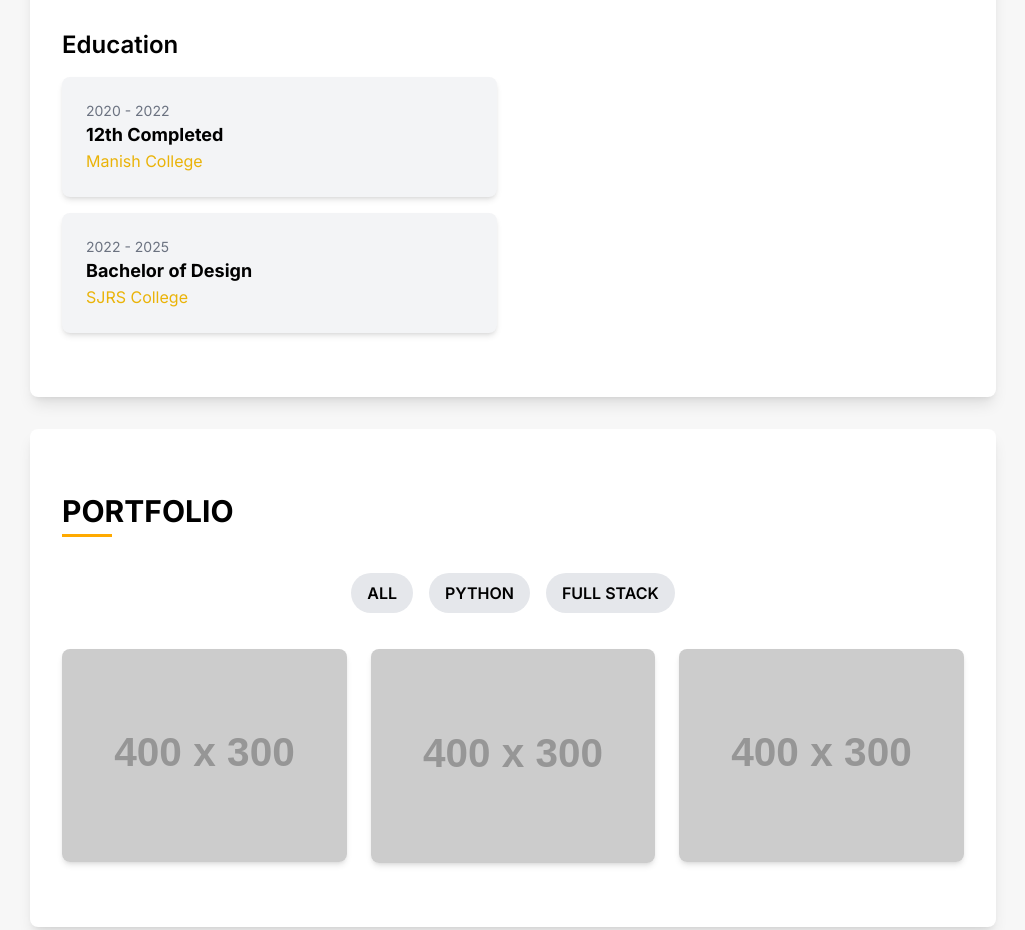
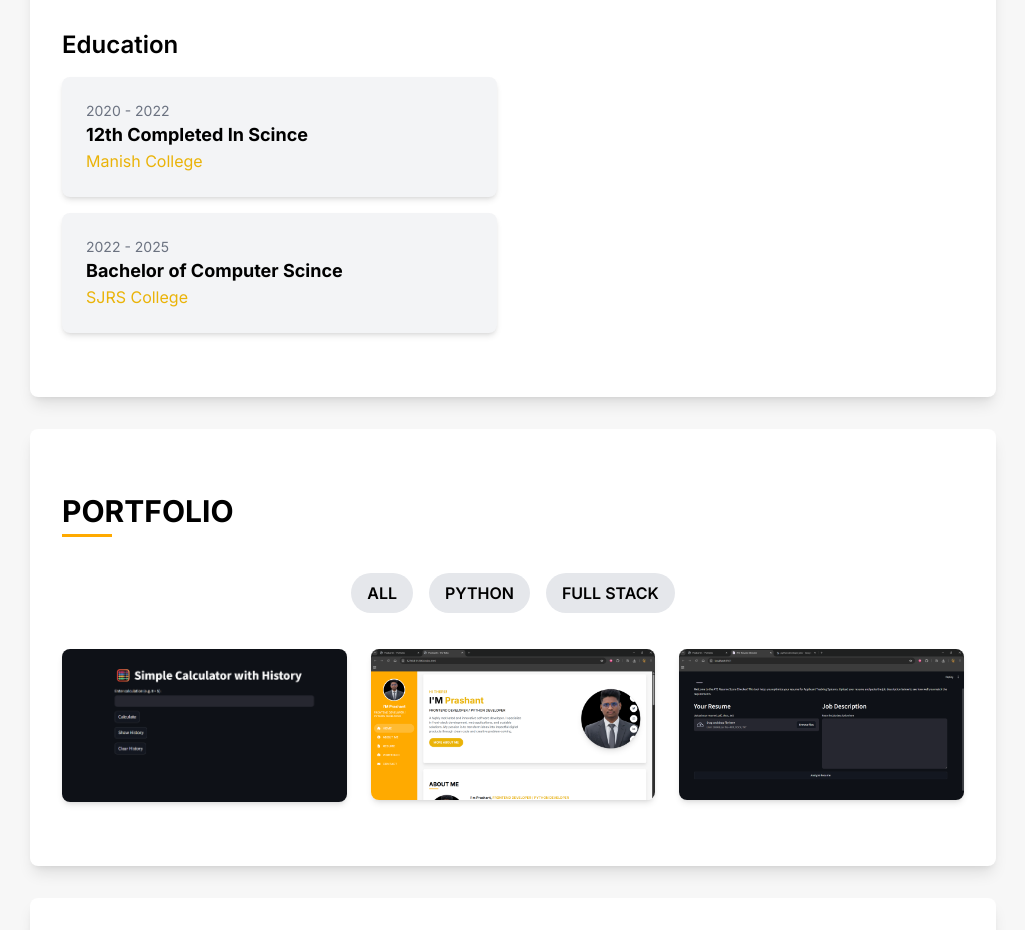
Before and after one commit to Prashant6433/Portfolio, a plain HTML site: page index.html in a window 1280 px wide. Shown: the part 1241-2171 px from the top of the page, without its empty margins (252-1277 px from the left). Drawn offline with nearby package versions, Linux system fonts and the light colour scheme; placeholder pictures from the web are drawn by us.

Commit message:
Add files via upload

```diff
--- a/index.html
+++ b/index.html
@@ -148,12 +148,12 @@
                         <div class="space-y-4">
                             <div class="bg-gray-100 p-6 rounded-lg shadow-md">
                                 <p class="text-sm text-gray-500">2020 - 2022</p>
-                                <p class="text-lg font-bold">12th Completed</p>
+                                <p class="text-lg font-bold">12th Completed In Scince</p>
                                 <p class="text-yellow-500">Manish College</p>
                             </div>
                             <div class="bg-gray-100 p-6 rounded-lg shadow-md">
                                 <p class="text-sm text-gray-500">2022 - 2025</p>
-                                <p class="text-lg font-bold">Bachelor of Design</p>
+                                <p class="text-lg font-bold">Bachelor of Computer Scince</p>
                                 <p class="text-yellow-500">SJRS College</p>
                             </div>
                         </div>
@@ -170,13 +170,13 @@
                 </div>
                 <div class="grid grid-cols-1 sm:grid-cols-2 md:grid-cols-3 gap-6">
                     <div class="portfolio-item python show">
-                        <img src="https://placehold.co/400x300/e0e0e0/333?text=Python+Project" alt="Python Project" class="w-full h-auto rounded-lg shadow-md">
+                        <img src="image.png" alt="Python Project" class="w-full h-auto rounded-lg shadow-md">
                     </div>
                     <div class="portfolio-item fullstack show">
-                        <img src="https://placehold.co/400x300/d0d0d0/333?text=Full+Stack+Project" alt="Full Stack Project" class="w-full h-auto rounded-lg shadow-md">
+                        <img src="portfolio.png" alt="Full Stack Project" class="w-full h-auto rounded-lg shadow-md">
                     </div>
                     <div class="portfolio-item python show">
-                        <img src="https://placehold.co/400x300/c0c0c0/333?text=Python+Project" alt="Another Python Project" class="w-full h-auto rounded-lg shadow-md">
+                        <img src="resume.png" alt="Another Python Project" class="w-full h-auto rounded-lg shadow-md">
                     </div>
                 </div>
             </section>
```
Also changed, not shown: image.png (added), img.jpg, portfolio.png (added), resume.png (added).
